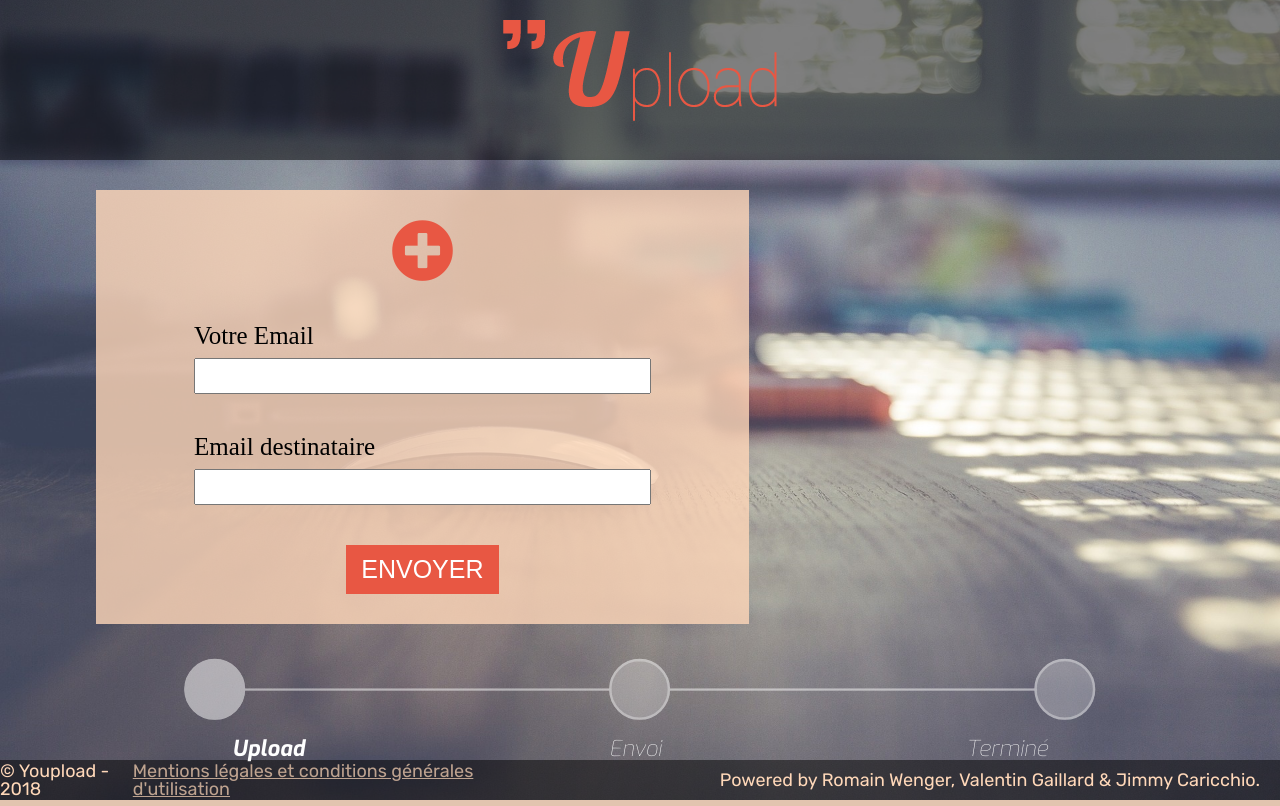
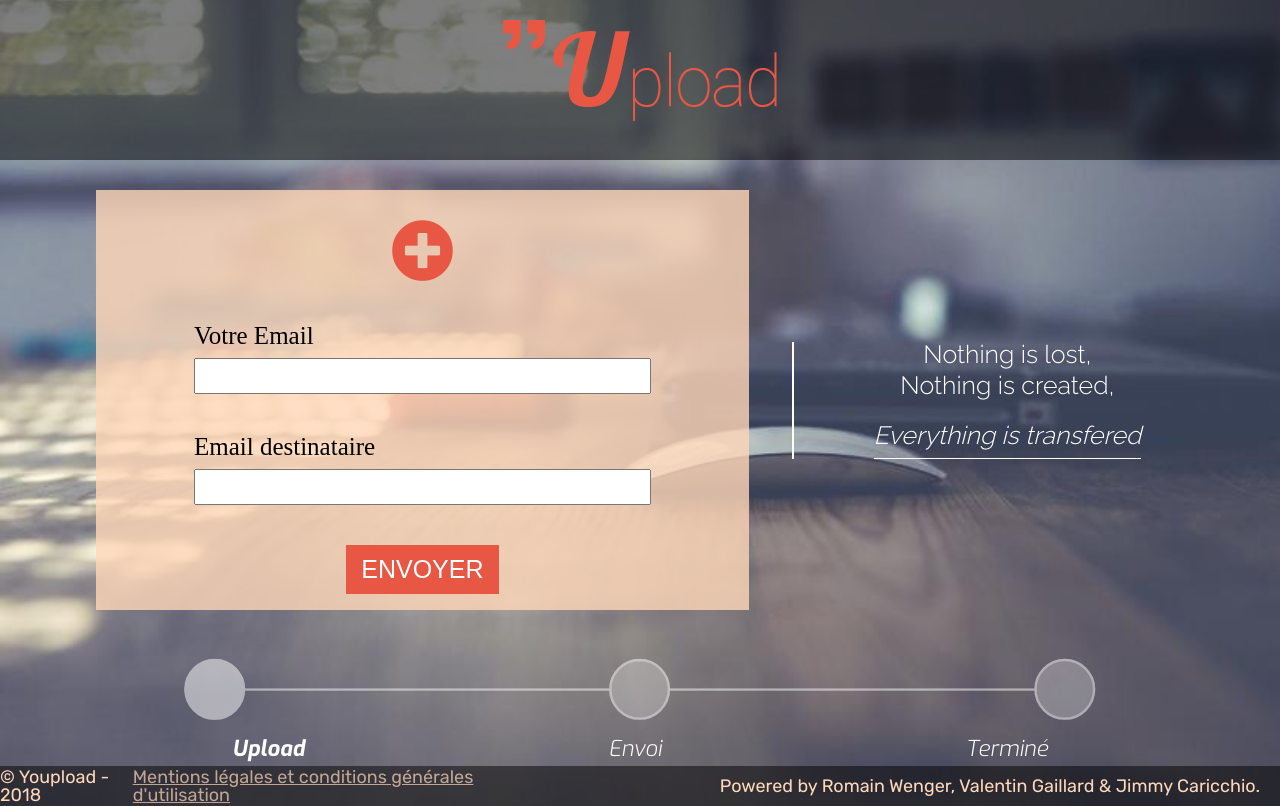
Before and after one commit to r0m21/wetransfer_like, a PHP site: the page made by app/view/Page/home.html.twig in a window 1280 px wide. Run offline with PHP 8.4, Linux system fonts and the light colour scheme; the template is opened without the code that fills it, so the values that code supplies are empty; some libraries are stand-ins or nearby versions.

Commit message:
Intégration de la home terminé reste le responsive

```diff
--- a/app/view/Layout/footer.html.twig
+++ b/app/view/Layout/footer.html.twig
@@ -1,4 +1,4 @@
-<footer class= "d-flex filter-black w100 h5vh justify-content-between align-items-center h5vh-mobile  rubik">
+<footer class= "d-flex filter-black w100 h5vh justify-content-between align-items-center h5vh-mobile mt-6 rubik">
     <div class="w40 d-flex justify-content-around w40-mobile">
 
         <p class="color-1 fs-28">© Youpload - 2018</p>
--- a/app/view/Layout/layout.html.twig
+++ b/app/view/Layout/layout.html.twig
@@ -8,12 +8,14 @@
         <title>{% block title %}U pload{% endblock %}</title>
         <link type="text/css" href="./assets/css/reset.css" rel="stylesheet">
         <link href="https://fonts.googleapis.com/css?family=Exo:100i,200i,300i,400,700i|Rubik:400,700i" rel="stylesheet">
+        <link href="https://fonts.googleapis.com/css?family=Raleway:300,400" rel="stylesheet">
         <link rel="stylesheet" href="./assets/css/style.css">
         <link rel="stylesheet" href="https://use.fontawesome.com/releases/v5.1.0/css/all.css" integrity="sha384-lKuwvrZot6UHsBSfcMvOkWwlCMgc0TaWr+30HWe3a4ltaBwTZhyTEggF5tJv8tbt" crossorigin="anonymous">
 
     </head>
 
-    <body class="h100vh bg-img-1">
+    <body class="h100vh bg-img-4 overflow-y">
+
         {% include 'Layout/nav.html.twig' %}
 
         <main class="container m-auto">
@@ -21,6 +23,7 @@
         </main>
 
         {% include 'Layout/footer.html.twig' %}
+
         <script src="./assets/js/jquery.min.js"></script>
         <script src="./assets/js/script.js"></script>
     </body>
--- a/app/view/Page/home.html.twig
+++ b/app/view/Page/home.html.twig
@@ -5,7 +5,7 @@
 {% endblock %}
 
 {% block content %}
-<section class="ptb-30 h60vh">
+<section class="ptb-30 h60vh d-flex">
 
     <form class="d-flex column justify-content-around w60 bg-color-1 ptb-30" method="POST" action="transfert" enctype="multipart/form-data">
 
@@ -25,10 +25,6 @@
             <label class="w70 fs-4 pb-10" for="destinataire">Email destinataire</label>
             <input class="w70 fs-3 p-5" type="text" name="destinataire" id="destinataire">
         </div>
-        <div class="text-center">
-            <input class="white fs-4 ptb-10-15 bg-color-2 border-none" type="submit" value="ENVOYER" name="submitForm">
-        </div>
-    </form>
 
         {%   if sessions.globalMessage != '' %}
 
@@ -36,16 +32,27 @@
                 {{   sessions.globalMessage   }}
             </p>
 
-    <p class="{{  sessions.globalMessage.type  }}">
-        {{   sessions.globalMessage   }}
-    </p>
-    {%   endif   %}
-    <?xml version="1.0" encoding="UTF-8"?>
+        {%   endif   %}
+
+        <div class="text-center">
+            <input class="white fs-4 ptb-10-15 bg-color-2 border-none" type="submit" value="ENVOYER" name="submitForm">
+        </div>
+    </form>
+
+    <div class="w40 d-flex column justify-content-center">
+        <div class="d-flex column align-self-center borderleft-1 mtb-30 pl-80">
+            <h5 class="fs-4 text-center white raleway fw-300">Nothing is lost,</h5>
+            <h5 class="fs-4 text-center white raleway fw-300 mt-6">Nothing is created,</h5>
+            <h4 class="borderbot-1 pb-10 mt-25 fs-4 italic white raleway fw-300">Everything is transfered</h4>
+        </div>
+
+    </div>
 
 </section>
 
 <section class="h15vh d-flex column align-items-center none-mobile">
 
+<?xml version="1.0" encoding="UTF-8"?>
     <!DOCTYPE svg  PUBLIC '-//W3C//DTD SVG 1.1//EN'  'http://www.w3.org/Graphics/SVG/1.1/DTD/svg11.dtd'>
     <svg class="svg-responsive" enable-background="new 0 0 1920 175" version="1.1" viewBox="0 0 1920 175" stroke="#fff" stroke-width="3" opacity="0.5" xml:space="preserve" xmlns="http://www.w3.org/2000/svg">
         <circle cx="201.28" cy="88.082" r="52.321" fill="#fff" />
--- a/assets/css/style.css
+++ b/assets/css/style.css
@@ -37,8 +37,11 @@ html,body{font-size:62.5%;}
 
 
     .bg-color-1{background-color:rgba(255, 216, 185, 0.8);}
+    .bg-color-2{background-color:#E85743;}
 
-    .bg-color-2{background-color:#E85743;}
+    .borderbot-1{border-bottom: 1px solid #fff;}
+
+    .borderleft-1{border-left: 2px solid #fff;}
 
     .bg-img-1{
         background: url("../img/bg1.jpg") no-repeat center center;
@@ -50,6 +53,10 @@ html,body{font-size:62.5%;}
     }
     .bg-img-3{
         background: url("../img/bg3.jpg") no-repeat center center;
+        background-size: cover;
+    }
+    .bg-img-4{
+        background: url("../img/bg4.jpg") no-repeat center center;
         background-size: cover;
     }
 
@@ -65,6 +72,9 @@ html,body{font-size:62.5%;}
     .justify-content-between{justify-content: space-between;}
 
     .align-items-center{align-items:center;}
+
+    .align-self-center{align-self:center;}
+
     .column{flex-direction:column;}
 
     /* Font family + font size */
@@ -76,19 +86,23 @@ html,body{font-size:62.5%;}
     .fs-38{font-size:2.2rem;}
 
     .fw-600{font-weight:600;}
-    .fw-300{font-weight:100;}
+    .fw-100{font-weight:100;}
+    .fw-300{font-weight: 300;}
     .italic{font-style:italic;}
 
     .exo{font-family: 'Exo', sans-serif;}
     .rubik{font-family: 'Rubik', sans-serif;}
+    .raleway{font-family: "Raleway", sans-serif;}
 
     /* Margin + padding */
 
     .m-auto{margin: auto;}
 
+    .mtb-30{margin:30px 0;}
     .mtb-20-40{margin:20px 0 40px 0;}
     .mtb-40-20{margin:40px 0 20px 0;}
 
+    .mt-6{margin-top: 6px;}
     .mt-25{margin-top:25px;}
 
     .mtb-30{margin:30px 0;}
@@ -97,7 +111,9 @@ html,body{font-size:62.5%;}
 
     .p-5{padding:5px;}
     .p-20{padding:20px;}
+
     .p-r-20{padding-right:20px;}
+    .pl-80{padding-left:80px;}
 
     .ptb-10-15{padding:10px 15px;}
     .ptb-30{padding:30px 0;}
@@ -110,6 +126,7 @@ html,body{font-size:62.5%;}
     /* Delete basic style */
 
     .border-none{border:none;}
+    .overflow-y{overflow-y: hidden;}
 
 /* ================================================================
                         CLASSES SPECIFIQUE
```
